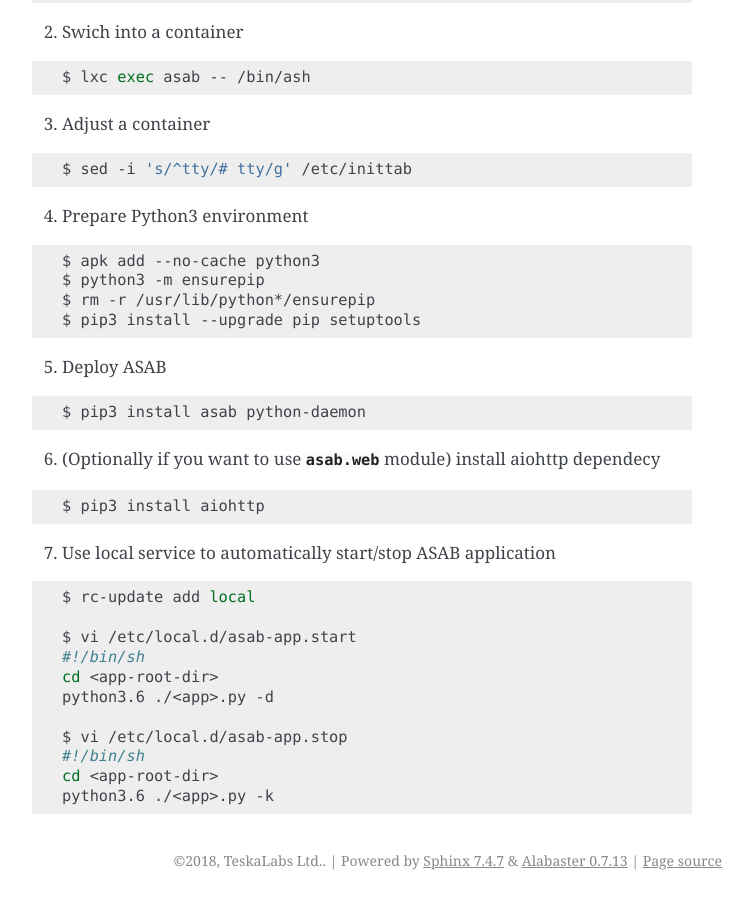
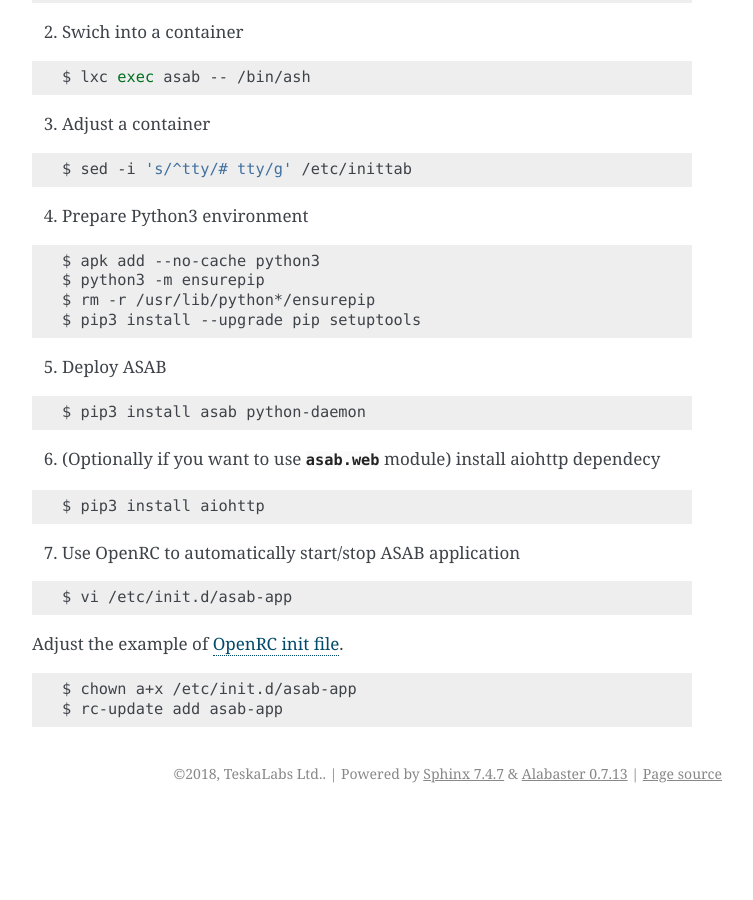
Before and after one commit to TeskaLabs/asab, a Sphinx documentation site: the page built from doc/how-to.rst, in a window 1280 px wide and 900 px high, scrolled down 1235 px. Shown: the whole window, without its empty margins (388-1141 px from the left). Built offline with Sphinx 7.4.7, drawn with Linux system fonts in a browser that asks for light colours; the version number is read from the project's files by our own code; after the commit the page ends 2048 px from its top, so only the background shows below that.

Commit message:
Improve the documentation.

```diff
--- a/doc/how-to.rst
+++ b/doc/how-to.rst
@@ -102,18 +102,16 @@
 	$ pip3 install aiohttp
 
 
-7. Use local service to automatically start/stop ASAB application
+7. Use OpenRC to automatically start/stop ASAB application
 
 .. code-block:: bash
 
-	$ rc-update add local
+	$ vi /etc/init.d/asab-app
 
-	$ vi /etc/local.d/asab-app.start
-	#!/bin/sh
-	cd <app-root-dir>
-	python3.6 ./<app>.py -d
 
-	$ vi /etc/local.d/asab-app.stop
-	#!/bin/sh
-	cd <app-root-dir>
-	python3.6 ./<app>.py -k
+Adjust the example of `OpenRC init file <https://github.com/TeskaLabs/asab/blob/master/doc/asab-openrc>`_.
+
+.. code-block:: bash
+
+	$ chown a+x /etc/init.d/asab-app
+	$ rc-update add asab-app
```
